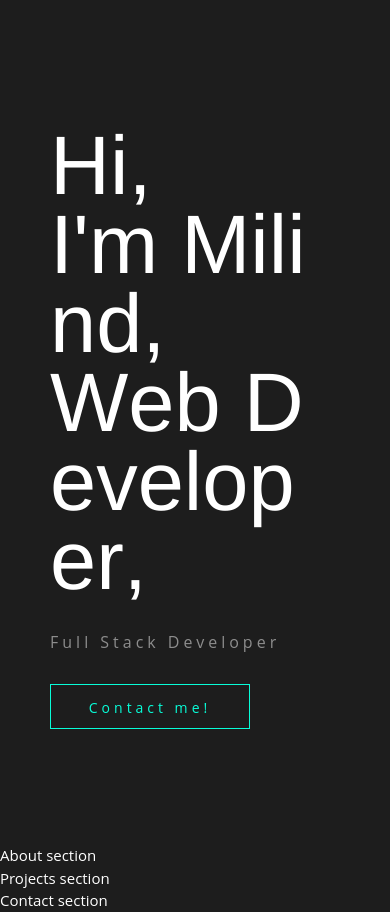
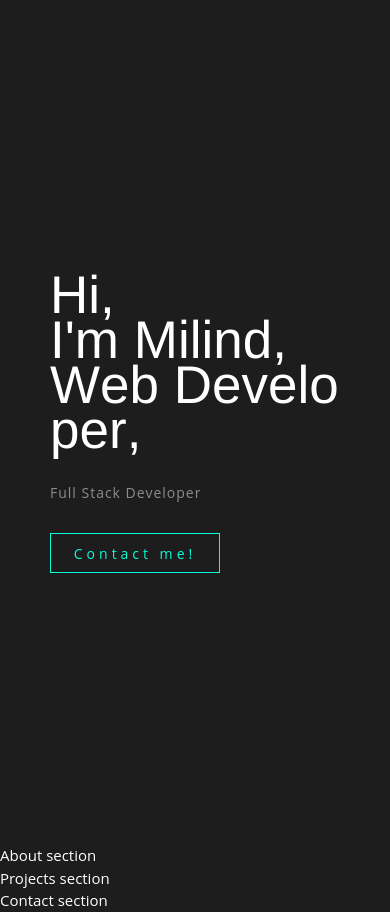
Before and after one commit to sambit-sunny/dev-portfolio, a React (Create React App) app: page / in a window 390 px wide. Built offline with nearby package versions, Linux system fonts and the light colour scheme.

Commit message:
Make page responsive

```diff
--- a/src/pages/Home/Home.css
+++ b/src/pages/Home/Home.css
@@ -123,3 +123,66 @@
         line-height: 45px;
     }
 }
+
+@media screen and (max-width: 900px) {
+    .heading {
+        font-size: 8rem;
+        line-height: 7rem;
+    }
+
+    .gray-text {
+        letter-spacing: 1px;
+    }
+}
+
+@media screen and (max-width: 600px) {
+    .section-full {
+        padding: 9rem 3rem;
+    }
+
+    .text-zone {
+        padding-left: 0rem;
+        padding-right: 0;
+    }
+
+    .heading {
+        font-size: 5.3rem;
+        line-height: 4.5rem;
+    }
+
+    .gray-text {
+        font-size: 1.4rem;
+    }
+
+    .contact {
+        max-width: 200px;
+        height: 42px;
+        line-height: 42px;
+    }
+}
+
+@media screen and (max-width: 480px) {
+    .contact {
+        max-width: 170px;
+        height: 40px;
+        line-height: 40px;
+    }
+}
+
+@media screen and (max-width: 380px) {
+    .heading {
+        font-size: 4.2rem;
+        line-height: 3.6rem;
+    }
+
+    .gray-text {
+        letter-spacing: 0;
+    }
+
+    .contact {
+        max-width: 176px;
+        height: 42px;
+        line-height: 42px;
+        letter-spacing: 3px;
+    }
+}
```
